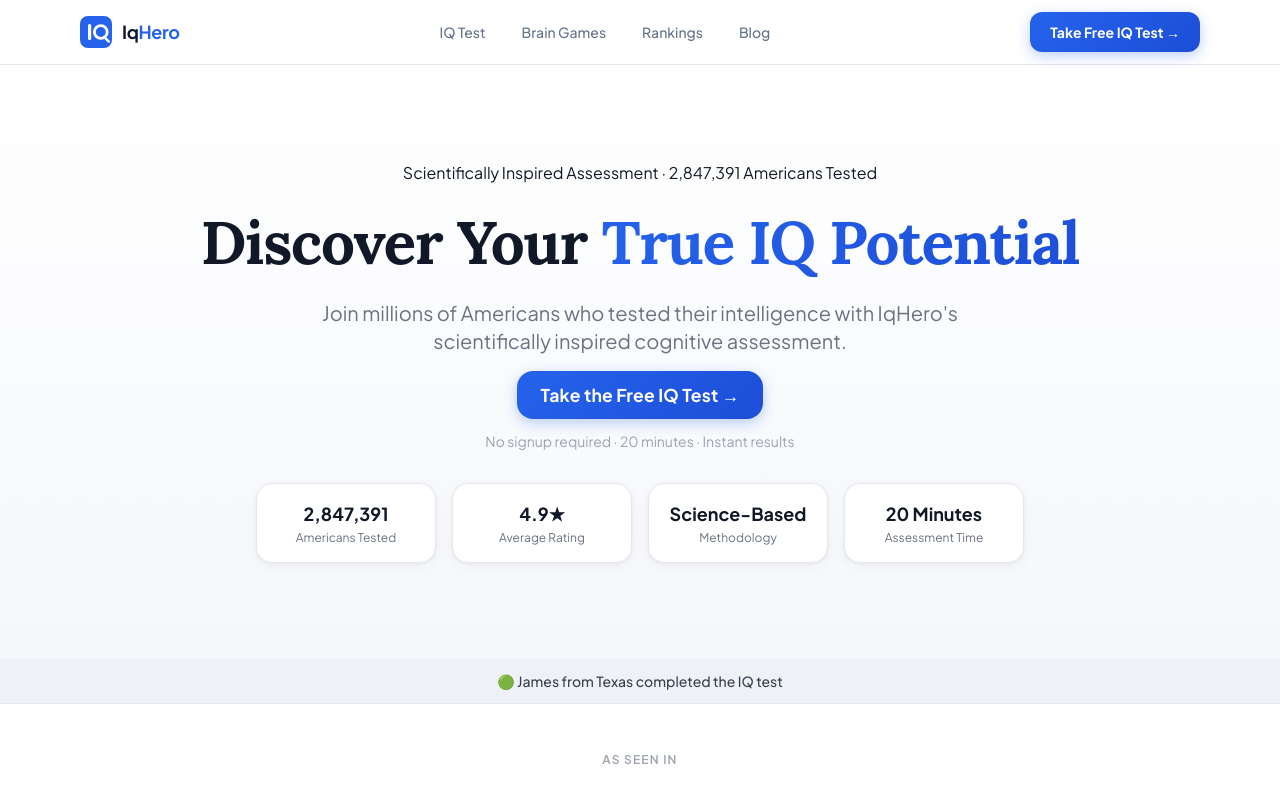
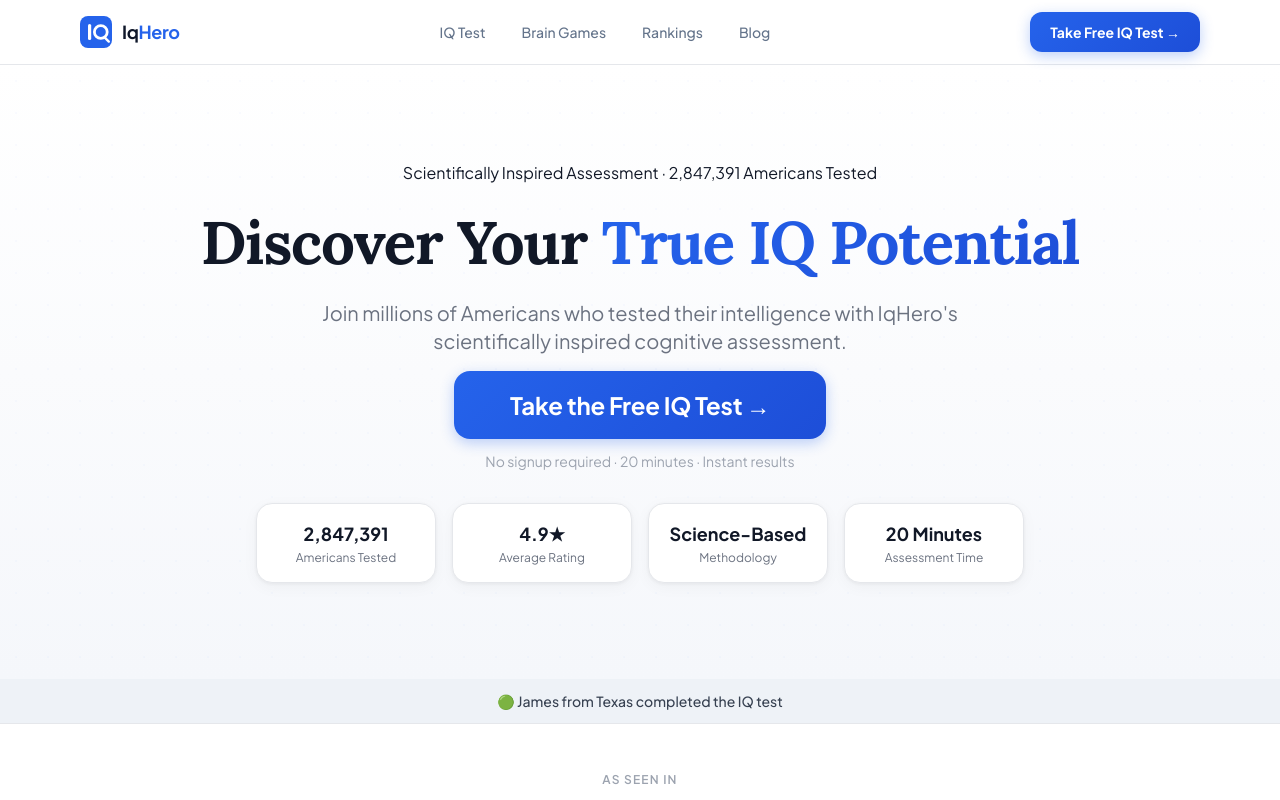
Before and after one commit to gregorymatusevich7788-creator/iq-platform, a Next.js app: page / in a window 1280 px wide. Shown: the top 800 px of the page. Built offline with nearby package versions, Linux system fonts and the light colour scheme.

Commit message:
fix: remove duplicate style on hero button

```diff
--- a/app/page.tsx
+++ b/app/page.tsx
@@ -112,7 +112,6 @@
             <Link
               href="/test"
               className="btn-primary rounded-2xl inline-flex" style={{ fontSize: "1.5rem", padding: "1.5rem 3.5rem", letterSpacing: "-0.01em" }}
-              style={{ fontSize: '1.1rem', letterSpacing: '0.01em' }}
             >
               Take the Free IQ Test →
             </Link>
```
